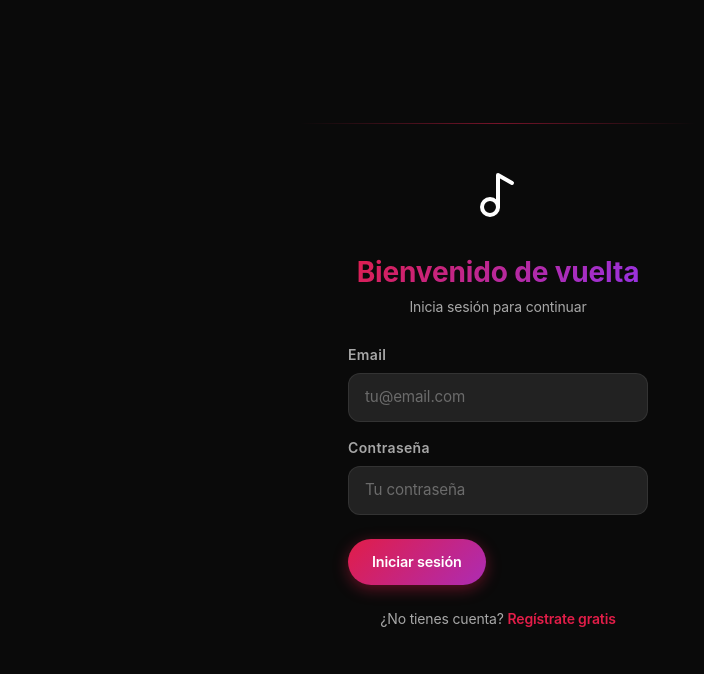
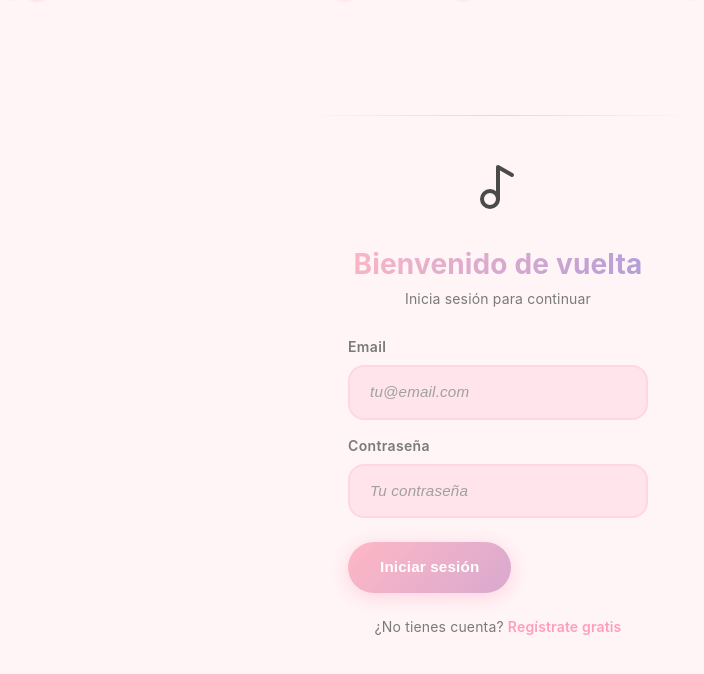
Before and after one commit to Zywite/Melody_box, a Vue app in the folder frontend/: page / in a window 1280 px wide. Shown: the top 674 px of the page, without its empty margins (120-824 px from the left). Built offline with nearby package versions, Linux system fonts and the light colour scheme; no server answers.

Commit message:
feat: Add kawaii anime theme with pastel colors, sakura petals, and bouncy animations

```diff
--- a/frontend/src/App.vue
+++ b/frontend/src/App.vue
@@ -1,5 +1,6 @@
 <template>
   <div class="app-background"></div>
+  <SakuraPetal />
   <audio ref="audioRef" @ended="onEnded" @timeupdate="onTimeUpdate" @loadedmetadata="onLoadedMetadata"></audio>
   <div id="app" class="flex flex-col h-full relative">
     <template v-if="authStore.isAuthenticated">
@@ -39,6 +40,7 @@ import ToastContainer from '@/components/layout/ToastContainer.vue'
 import VideoFlyout from '@/components/player/VideoFlyout.vue'
 import ModeSelector from '@/components/player/ModeSelector.vue'
 import QueuePanel from '@/components/player/QueuePanel.vue'
+import SakuraPetal from '@/components/effects/SakuraPetal.vue'
 
 const authStore = useAuthStore()
 const playerStore = usePlayerStore()
--- a/frontend/src/assets/main.css
+++ b/frontend/src/assets/main.css
@@ -2,67 +2,69 @@
 @tailwind components;
 @tailwind utilities;
 
-@import url('https://fonts.googleapis.com/css2?family=DM+Sans:opsz,wght@9..40,300;9..40,400;9..40,500;9..40,600;9..40,700&family=Space+Grotesk:wght@400;500;600;700&family=JetBrains+Mono:wght@400;500&display=swap');
+@import url('https://fonts.googleapis.com/css2?family=Nunito:wght@300;400;500;600;700;800&family=Mochiy+Pop+P+One&family=Yomogi&family=JetBrains+Mono:wght@400;500&display=swap');
 
 :root {
-  /* Colores principales - Estilo moderno con tonos cálidos */
-  --bg-primary: #0a0a0a;
-  --bg-primary-light: #121212;
-  --bg-secondary: #181818;
-  --bg-tertiary: #222222;
-  --bg-elevated: #2a2a2a;
-  --bg-glass: rgba(30, 30, 30, 0.7);
-  --bg-glass-strong: rgba(20, 20, 20, 0.9);
+  /* Colores principales - Kawaii anime pastel */
+  --bg-primary: #fff5f7;
+  --bg-primary-light: #ffeef2;
+  --bg-secondary: #ffe4ec;
+  --bg-tertiary: #ffdde6;
+  --bg-elevated: #ffd0dd;
+  --bg-glass: rgba(255, 245, 247, 0.85);
+  --bg-glass-strong: rgba(255, 238, 242, 0.95);
 
   /* Colores de texto */
-  --text-primary: #fefefe;
-  --text-secondary: #a7a7a7;
-  --text-muted: #6b6b6b;
-  --text-inverse: #0a0a0a;
+  --text-primary: #4a4a4a;
+  --text-secondary: #7a7a7a;
+  --text-muted: #a0a0a0;
+  --text-inverse: #ffffff;
 
-  /* Colores de acento - Rosa/Violeta moderno */
-  --accent-primary: #e11d48;
-  --accent: #e11d48;
-  --accent-light: #f43f5e;
-  --accent-dark: #be123c;
-  --accent-glow: rgba(225, 29, 72, 0.4);
-  --accent-gradient: linear-gradient(135deg, #e11d48 0%, #9333ea 100%);
+  /* Colores de acento - Sakura pink pastel */
+  --accent-primary: #ff9ebb;
+  --accent: #ff9ebb;
+  --accent-light: #ffb7c5;
+  --accent-dark: #ff7ba3;
+  --accent-glow: rgba(255, 158, 187, 0.4);
+  --accent-gradient: linear-gradient(135deg, #ffb7c5 0%, #b19cd9 100%);
 
   /* Colores secundarios */
-  --secondary: #9333ea;
-  --secondary-glow: rgba(147, 51, 234, 0.3);
-  --blue-accent: #3b82f6;
-  --blue-glow: rgba(59, 130, 246, 0.3);
+  --secondary: #b19cd9;
+  --secondary-glow: rgba(177, 156, 217, 0.3);
+  --blue-accent: #87ceeb;
+  --blue-glow: rgba(135, 206, 235, 0.3);
+  --mint-accent: #98fb98;
+  --mint-glow: rgba(152, 251, 152, 0.3);
 
   /* Colores de estados */
-  --success: #22c55e;
-  --warning: #f59e0b;
-  --danger: #ef4444;
-  --danger-glow: rgba(239, 68, 68, 0.3);
+  --success: #98fb98;
+  --warning: #ffd700;
+  --danger: #ff6b8a;
+  --danger-glow: rgba(255, 107, 138, 0.3);
 
   /* Bordes y separadores */
-  --border: rgba(255, 255, 255, 0.08);
-  --border-hover: rgba(255, 255, 255, 0.15);
-  --border-active: rgba(225, 29, 72, 0.5);
+  --border: rgba(255, 158, 187, 0.2);
+  --border-hover: rgba(255, 158, 187, 0.35);
+  --border-active: rgba(255, 158, 187, 0.6);
 
   /* Dimensiones */
   --sidebar-width: 260px;
   --player-height: 90px;
-  --radius-sm: 6px;
-  --radius: 12px;
-  --radius-lg: 16px;
-  --radius-xl: 24px;
+  --radius-sm: 12px;
+  --radius: 24px;
+  --radius-lg: 32px;
+  --radius-xl: 40px;
   --radius-full: 9999px;
 
-  /* Transiciones */
-  --transition: 0.3s cubic-bezier(0.4, 0, 0.2, 1);
-  --transition-fast: 0.15s cubic-bezier(0.4, 0, 0.2, 1);
-  --transition-slow: 0.5s cubic-bezier(0.4, 0, 0.2, 1);
+  /* Transiciones - bouncy kawaii style */
+  --transition: 0.4s cubic-bezier(0.34, 1.56, 0.64, 1);
+  --transition-fast: 0.2s cubic-bezier(0.34, 1.56, 0.64, 1);
+  --transition-slow: 0.6s cubic-bezier(0.34, 1.56, 0.64, 1);
 
-  /* Sombras */
-  --shadow-sm: 0 1px 2px rgba(0, 0, 0, 0.3);
-  --shadow: 0 4px 12px rgba(0, 0, 0, 0.4);
-  --shadow-lg: 0 8px 24px rgba(0, 0, 0, 0.5);
+  /* Sombras suaves */
+  --shadow-sm: 0 2px 8px rgba(255, 158, 187, 0.15);
+  --shadow: 0 4px 16px rgba(255, 158, 187, 0.2);
+  --shadow-lg: 0 8px 32px rgba(255, 158, 187, 0.25);
   --shadow-glow: 0 0 20px var(--accent-glow);
 }
 
@@ -75,22 +77,22 @@
 
   html, body {
     @apply h-full overflow-hidden;
-    font-family: 'DM Sans', -apple-system, BlinkMacSystemFont, 'Segoe UI', sans-serif;
+    font-family: 'Nunito', 'Mochiy Pop P One', 'Yomogi', -apple-system, BlinkMacSystemFont, 'Segoe UI', sans-serif;
     background: var(--bg-primary);
     color: var(--text-primary);
     -webkit-font-smoothing: antialiased;
     -moz-osx-font-smoothing: grayscale;
-    letter-spacing: -0.01em;
+    letter-spacing: 0.01em;
   }
 
   #app {
     @apply flex flex-col h-full relative;
   }
 
-  /* Scrollbar personalizada */
+  /* Scrollbar kawaii */
   ::-webkit-scrollbar {
-    width: 8px;
-    height: 8px;
+    width: 10px;
+    height: 10px;
   }
 
   ::-webkit-scrollbar-track {
@@ -98,118 +100,132 @@
   }
 
   ::-webkit-scrollbar-thumb {
-    background: var(--bg-elevated);
+    background: var(--accent-light);
     border-radius: var(--radius-full);
+    border: 2px solid var(--bg-primary);
   }
 
   ::-webkit-scrollbar-thumb:hover {
-    background: var(--text-muted);
+    background: var(--accent);
   }
 }
 
 @layer components {
-  /* Paneles de vidrio */
+  /* Paneles de vidrio - Kawaii style */
   .glass {
     background: var(--bg-glass);
     backdrop-filter: blur(20px);
     -webkit-backdrop-filter: blur(20px);
-    border: 1px solid var(--border);
+    border: 2px solid var(--border);
+    border-radius: var(--radius-lg);
   }
 
   .glass-strong {
     background: var(--bg-glass-strong);
     backdrop-filter: blur(40px);
     -webkit-backdrop-filter: blur(40px);
-    border: 1px solid var(--border);
+    border: 2px solid var(--border);
+    border-radius: var(--radius-xl);
   }
 
-  /* Botón primario con gradiente */
+  /* Botón primario - Kawaii gradient */
   .btn-primary {
-    @apply inline-flex items-center justify-center gap-2 px-6 py-3 font-semibold;
+    @apply inline-flex items-center justify-center gap-2 px-8 py-3.5 font-semibold;
     background: var(--accent-gradient);
-    background-size: 150% 150%;
+    background-size: 200% 200%;
     color: #fff;
     border: none;
     border-radius: var(--radius-full);
-    font-size: 0.9rem;
+    font-size: 0.95rem;
     cursor: pointer;
     transition: all var(--transition);
-    box-shadow: 0 4px 15px var(--accent-glow);
+    box-shadow: 0 4px 20px var(--accent-glow);
+    font-family: 'Nunito', sans-serif;
   }
 
   .btn-primary:hover {
     background-position: 100% 0;
-    transform: translateY(-2px);
-    box-shadow: 0 6px 20px var(--accent-glow);
+    transform: scale(1.05);
+    box-shadow: 0 8px 30px var(--accent-glow);
   }
 
   .btn-primary:active {
-    transform: translateY(0);
+    transform: scale(0.98);
   }
 
-  /* Botón secundario */
+  /* Botón secundario - Kawaii */
   .btn-secondary {
-    @apply inline-flex items-center gap-2 px-4 py-2 font-medium;
+    @apply inline-flex items-center gap-2 px-5 py-2.5 font-medium;
     background: var(--bg-tertiary);
     color: var(--text-primary);
-    border: 1px solid var(--border);
+    border: 2px solid var(--border);
     border-radius: var(--radius-full);
-    font-size: 0.85rem;
+    font-size: 0.9rem;
     cursor: pointer;
     transition: all var(--transition-fast);
+    font-family: 'Nunito', sans-serif;
   }
 
   .btn-secondary:hover {
     background: var(--bg-elevated);
-    border-color: var(--border-hover);
+    border-color: var(--accent-light);
+    transform: scale(1.03);
   }
 
-  /* Botón de ícono */
+  /* Botón de ícono - Kawaii */
   .btn-icon {
-    @apply inline-flex items-center justify-center p-2 rounded-full;
+    @apply inline-flex items-center justify-center p-2.5 rounded-full;
     background: transparent;
     color: var(--text-secondary);
-    border: none;
+    border: 2px solid transparent;
     cursor: pointer;
     transition: all var(--transition-fast);
   }
 
   .btn-icon:hover {
     background: var(--bg-tertiary);
-    color: var(--text-primary);
+    color: var(--accent);
+    border-color: var(--accent-light);
+    transform: scale(1.1);
   }
 
-  /* Campo de entrada */
+  /* Campo de entrada - Kawaii */
   .input-field {
-    @apply w-full px-4 py-3 rounded-xl;
-    background: var(--bg-tertiary);
+    @apply w-full px-5 py-3.5 rounded-2xl;
+    background: var(--bg-secondary);
     color: var(--text-primary);
-    border: 1px solid var(--border);
+    border: 2px solid var(--border);
     font-size: 0.95rem;
     transition: all var(--transition-fast);
+    font-family: 'Nunito', sans-serif;
   }
 
   .input-field::placeholder {
     color: var(--text-muted);
+    font-style: italic;
   }
 
   .input-field:focus {
     outline: none;
     border-color: var(--accent);
-    box-shadow: 0 0 0 3px var(--accent-glow);
+    box-shadow: 0 0 0 4px var(--accent-glow);
+    background: var(--bg-primary);
   }
 
-  /* Tarjeta base */
+  /* Tarjeta base - Kawaii */
   .card {
-    @apply rounded-2xl p-4;
+    @apply rounded-[var(--radius-lg)] p-5;
     background: var(--bg-secondary);
-    border: 1px solid var(--border);
+    border: 2px solid var(--border);
     transition: all var(--transition);
+    box-shadow: var(--shadow-sm);
   }
 
   .card:hover {
     background: var(--bg-tertiary);
-    border-color: var(--border-hover);
+    border-color: var(--accent-light);
+    transform: translateY(-4px) scale(1.02);
+    box-shadow: var(--shadow);
   }
 
   /* Estado vacío */
@@ -547,7 +563,7 @@
     box-shadow: 0 0 0 0 var(--accent-glow);
   }
   50% {
-    box-shadow: 0 0 20px 5px var(--accent-glow);
+    box-shadow: 0 0 25px 8px var(--accent-glow);
   }
 }
 
@@ -556,12 +572,90 @@
   to { transform: rotate(360deg); }
 }
 
+@keyframes bouncy {
+  0%, 100% { transform: scale(1); }
+  25% { transform: scale(1.08); }
+  50% { transform: scale(0.95); }
+  75% { transform: scale(1.03); }
+}
+
+@keyframes sakura-fall {
+  0% {
+    transform: translateY(-10vh) rotate(0deg);
+    opacity: 0;
+  }
+  10% {
+    opacity: 1;
+  }
+  90% {
+    opacity: 0.8;
+  }
+  100% {
+    transform: translateY(110vh) rotate(720deg);
+    opacity: 0;
+  }
+}
+
+@keyframes sakura-sway {
+  0%, 100% { transform: translateX(0); }
+  25% { transform: translateX(30px); }
+  50% { transform: translateX(-20px); }
+  75% { transform: translateX(15px); }
+}
+
+@keyframes float-up {
+  0% {
+    transform: translateY(20px) scale(0);
+    opacity: 0;
+  }
+  50% {
+    opacity: 1;
+  }
+  100% {
+    transform: translateY(-40px) scale(1.2);
+    opacity: 0;
+  }
+}
+
 .animation-pulse-glow {
   animation: pulse-glow 2s ease-in-out infinite;
 }
 
 .animation-spin-slow {
   animation: spin-slow 3s linear infinite;
+}
+
+.animation-bouncy {
+  animation: bouncy 0.6s cubic-bezier(0.34, 1.56, 0.64, 1);
+}
+
+.sakura-petal {
+  position: fixed;
+  width: 20px;
+  height: 20px;
+  background: radial-gradient(ellipse at center, var(--accent-light) 0%, transparent 70%);
+  border-radius: 50% 0 50% 0;
+  pointer-events: none;
+  z-index: 9999;
+  animation: sakura-fall var(--duration, 10s) linear infinite, sakura-sway var(--sway, 3s) ease-in-out infinite;
+  opacity: 0;
+}
+
+.app-background {
+  position: fixed;
+  top: 0;
+  left: 0;
+  width: 100vw;
+  height: 100vh;
+  background: linear-gradient(
+    135deg,
+    var(--bg-primary) 0%,
+    var(--bg-primary-light) 30%,
+    var(--bg-secondary) 60%,
+    var(--bg-tertiary) 100%
+  );
+  z-index: -1;
+  pointer-events: none;
 }
 
 /* Responsive */
--- /dev/null
+++ b/frontend/src/components/effects/SakuraPetal.vue
@@ -0,0 +1,105 @@
+<template>
+  <div class="sakura-container" v-if="active">
+    <div
+      v-for="petal in petals"
+      :key="petal.id"
+      class="sakura-petal"
+      :style="{
+        left: petal.left + '%',
+        animationDelay: petal.delay + 's',
+        '--duration': petal.duration + 's',
+        '--sway': petal.sway + 's',
+        width: petal.size + 'px',
+        height: petal.size + 'px',
+        opacity: petal.opacity,
+      }"
+    ></div>
+  </div>
+</template>
+
+<script setup>
+import { ref, onMounted, onUnmounted } from 'vue'
+
+const active = ref(true)
+const petals = ref([])
+const petalCount = 25
+
+function createPetal(id) {
+  return {
+    id,
+    left: Math.random() * 100,
+    delay: Math.random() * 10,
+    duration: 8 + Math.random() * 12,
+    sway: 2 + Math.random() * 4,
+    size: 15 + Math.random() * 20,
+    opacity: 0.3 + Math.random() * 0.5,
+  }
+}
+
+onMounted(() => {
+  for (let i = 0; i < petalCount; i++) {
+    petals.value.push(createPetal(i))
+  }
+})
+</script>
+
+<style scoped>
+.sakura-container {
+  position: fixed;
+  top: 0;
+  left: 0;
+  width: 100vw;
+  height: 100vh;
+  pointer-events: none;
+  z-index: 9998;
+  overflow: hidden;
+}
+
+.sakura-petal {
+  position: absolute;
+  top: -30px;
+  background: radial-gradient(
+    ellipse at center,
+    rgba(255, 183, 197, 0.8) 0%,
+    rgba(255, 158, 187, 0.4) 50%,
+    transparent 70%
+  );
+  border-radius: 50% 0 50% 0;
+  pointer-events: none;
+  animation:
+    sakura-fall var(--duration, 10s) linear infinite,
+    sakura-sway var(--sway, 3s) ease-in-out infinite;
+}
+
+@keyframes sakura-fall {
+  0% {
+    transform: translateY(-10vh) rotate(0deg);
+    opacity: 0;
+  }
+  10% {
+    opacity: 0.6;
+  }
+  90% {
+    opacity: 0.4;
+  }
+  100% {
+    transform: translateY(110vh) rotate(720deg);
+    opacity: 0;
+  }
+}
+
+@keyframes sakura-sway {
+  0%, 100% {
+    transform: translateX(0) rotate(0deg);
+  }
+  25% {
+    transform: translateX(30px) rotate(45deg);
+  }
+  50% {
+    transform: translateX(-20px) rotate(-30deg);
+  }
+  75% {
+    transform: translateX(15px) rotate(60deg);
+  }
+}
+</style>
--- a/frontend/tailwind.config.js
+++ b/frontend/tailwind.config.js
@@ -7,18 +7,23 @@ export default {
   theme: {
     extend: {
       colors: {
-        'bg-primary': '#0a0a0a',
-        'bg-secondary': '#121212',
-        'bg-tertiary': '#1e1e1e',
-        'bg-elevated': '#2a2a2a',
-        'accent': '#1DB954',
-        'accent-yellow': '#FACC15',
-        'purple-accent': '#8b5cf6',
-        'blue-accent': '#3b82f6',
-        'danger': '#ef4444',
+        'bg-primary': '#fff5f7',
+        'bg-secondary': '#ffeef2',
+        'bg-tertiary': '#ffe4ec',
+        'bg-elevated': '#ffd0dd',
+        'accent': '#ff9ebb',
+        'accent-light': '#ffb7c5',
+        'accent-dark': '#ff7ba3',
+        'accent-yellow': '#ffd700',
+        'purple-accent': '#b19cd9',
+        'blue-accent': '#87ceeb',
+        'mint-accent': '#98fb98',
+        'danger': '#ff6b8a',
       },
       fontFamily: {
-        'sans': ['Inter', '-apple-system', 'BlinkMacSystemFont', 'Segoe UI', 'sans-serif'],
+        'sans': ['Nunito', 'Mochiy Pop P One', 'Yomogi', '-apple-system', 'BlinkMacSystemFont', 'Segoe UI', 'sans-serif'],
+        'display': ['Mochiy Pop P One', 'Nunito', 'sans-serif'],
+        'cute': ['Yomogi', 'Nunito', 'cursive'],
       },
       backdropBlur: {
         'glass': '20px',
@@ -26,22 +31,25 @@ export default {
       },
       animation: {
         'pulse-glow': 'pulseGlow 2s ease-in-out infinite',
-        'slide-up': 'slideUp 0.3s ease-out',
-        'slide-down': 'slideDown 0.3s ease-out',
-        'fade-in': 'fadeIn 0.2s ease-out',
-        'scale-in': 'scaleIn 0.2s ease-out',
+        'slide-up': 'slideUp 0.4s cubic-bezier(0.34, 1.56, 0.64, 1)',
+        'slide-down': 'slideDown 0.4s cubic-bezier(0.34, 1.56, 0.64, 1)',
+        'fade-in': 'fadeIn 0.3s cubic-bezier(0.34, 1.56, 0.64, 1)',
+        'scale-in': 'scaleIn 0.3s cubic-bezier(0.34, 1.56, 0.64, 1)',
+        'bouncy': 'bouncy 0.6s cubic-bezier(0.34, 1.56, 0.64, 1)',
+        'sakura-fall': 'sakura-fall var(--duration, 10s) linear infinite',
+        'float-up': 'floatUp 1s ease-out forwards',
       },
       keyframes: {
         pulseGlow: {
-          '0%, 100%': { boxShadow: '0 0 20px rgba(29, 185, 84, 0.3)' },
-          '50%': { boxShadow: '0 0 40px rgba(29, 185, 84, 0.5)' },
+          '0%, 100%': { boxShadow: '0 0 0 0 rgba(255, 158, 187, 0.4)' },
+          '50%': { boxShadow: '0 0 30px 8px rgba(255, 158, 187, 0.6)' },
         },
         slideUp: {
-          '0%': { transform: 'translateY(10px)', opacity: 0 },
+          '0%': { transform: 'translateY(15px)', opacity: 0 },
           '100%': { transform: 'translateY(0)', opacity: 1 },
         },
         slideDown: {
-          '0%': { transform: 'translateY(-10px)', opacity: 0 },
+          '0%': { transform: 'translateY(-15px)', opacity: 0 },
           '100%': { transform: 'translateY(0)', opacity: 1 },
         },
         fadeIn: {
@@ -49,8 +57,14 @@ export default {
           '100%': { opacity: 1 },
         },
         scaleIn: {
-          '0%': { transform: 'scale(0.95)', opacity: 0 },
+          '0%': { transform: 'scale(0.9)', opacity: 0 },
           '100%': { transform: 'scale(1)', opacity: 1 },
+        },
+        bouncy: {
+          '0%, 100%': { transform: 'scale(1)' },
+          '25%': { transform: 'scale(1.08)' },
+          '50%': { transform: 'scale(0.95)' },
+          '75%': { transform: 'scale(1.03)' },
         },
       },
     },
```
Also changed, not shown: frontend/src/components/common/SongCard.vue (+47 -13 lines), frontend/src/components/player/PlayerBar.vue (+36 -26 lines), 2 other files (tests, documents, lock files or other folders).
